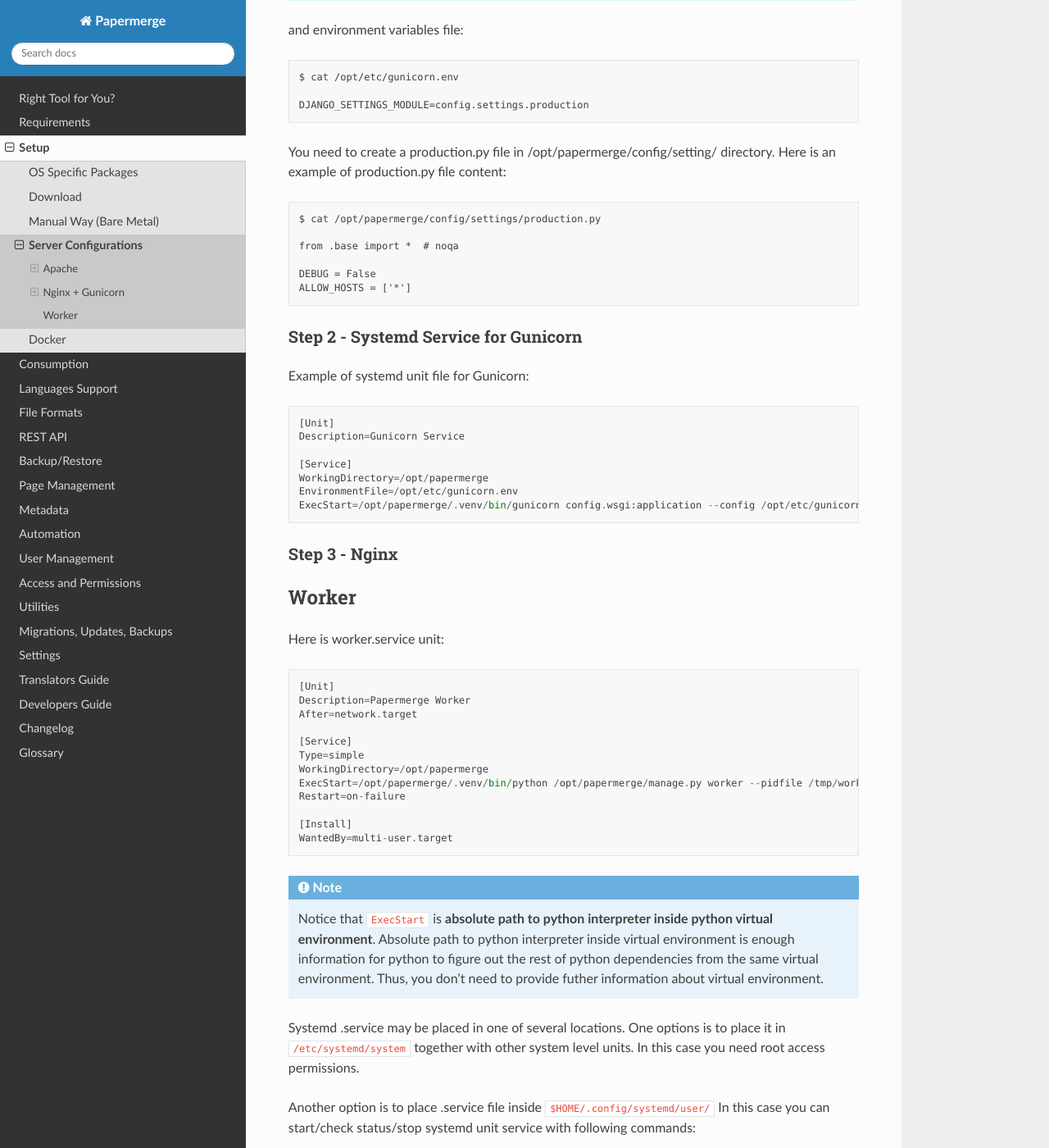
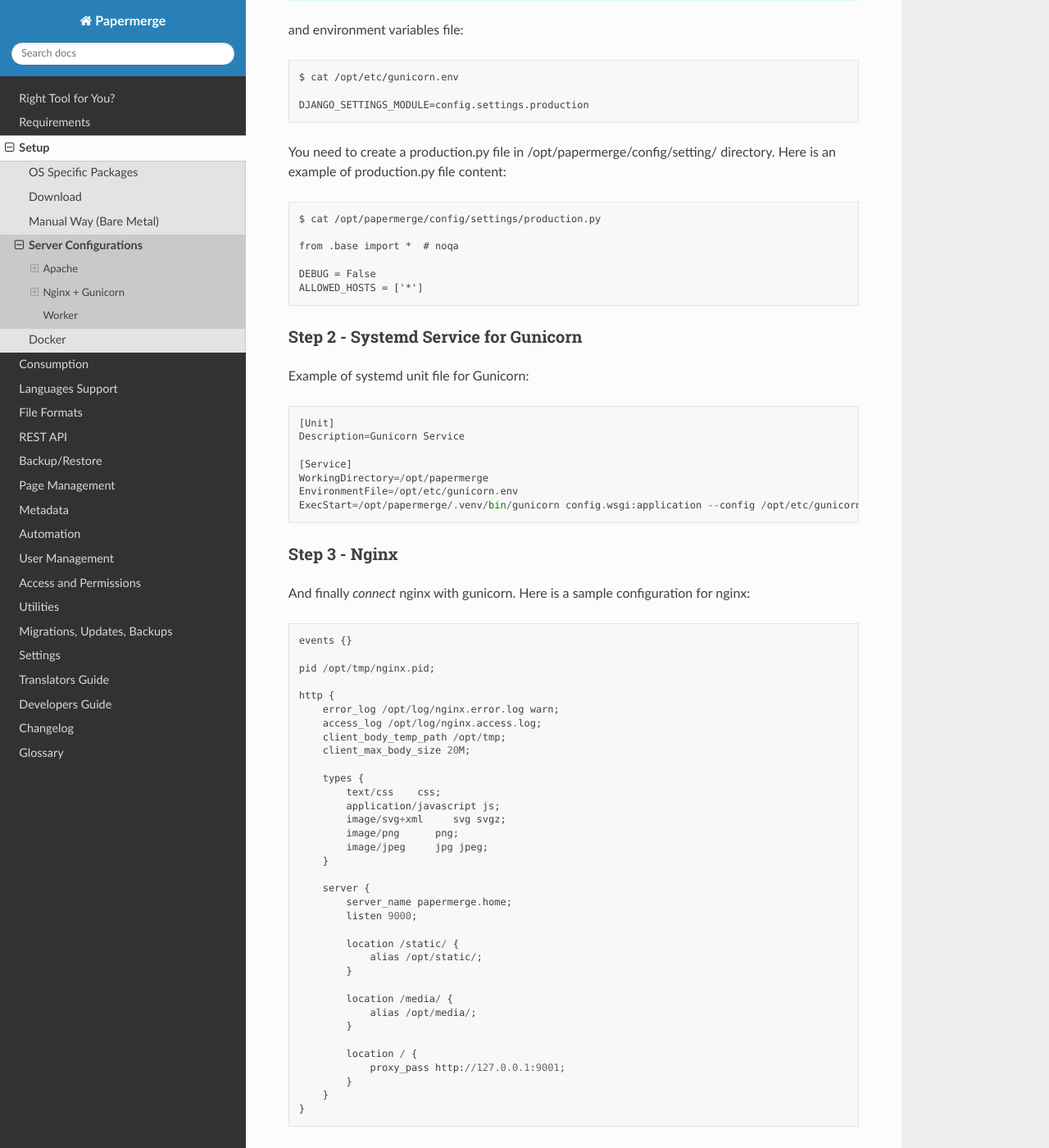
Before and after one commit to ciur/papermerge, a Sphinx documentation site: the page built from docs/source/setup/server_configurations.rst, in a window 1280 px wide and 1400 px high, scrolled down 3981 px. Shown: the whole window at 82% size. Built offline with Sphinx 7.4.7 and the Read the Docs theme 2.0.0, drawn with Linux system fonts in a browser that asks for light colours.

Commit message:
sample gunicorn configuration

```diff
--- a/docs/source/setup/server_configurations.rst
+++ b/docs/source/setup/server_configurations.rst
@@ -194,7 +194,7 @@
     from .base import *  # noqa
 
     DEBUG = False
-    ALLOW_HOSTS = ['*']
+    ALLOWED_HOSTS = ['*']
 
 
 Step 2 - Systemd Service for Gunicorn
@@ -214,6 +214,43 @@
 Step 3 - Nginx
 ################
 
+And finally *connect* nginx with gunicorn. Here is a sample configuration for nginx::
+
+    events {}
+
+    pid /opt/tmp/nginx.pid;
+
+    http {
+        error_log /opt/log/nginx.error.log warn;
+        access_log /opt/log/nginx.access.log;
+        client_body_temp_path /opt/tmp;
+        client_max_body_size 20M;
+
+        types {
+            text/css    css;
+            application/javascript js;
+            image/svg+xml     svg svgz;
+            image/png      png;
+            image/jpeg     jpg jpeg;
+        }
+
+        server {
+            server_name papermerge.home;
+            listen 9000;
+
+            location /static/ {
+                alias /opt/static/;
+            }
+
+            location /media/ {
+                alias /opt/media/;
+            }
+
+            location / {
+                proxy_pass http://127.0.0.1:9001;
+            }
+        }
+    }
 
 
 Worker
```
